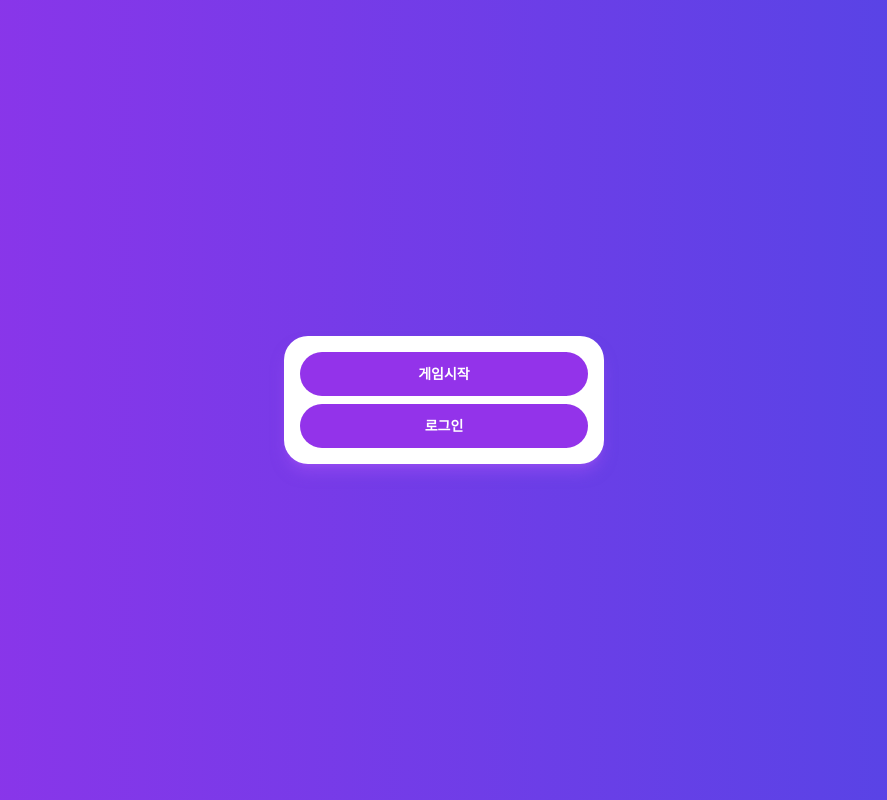
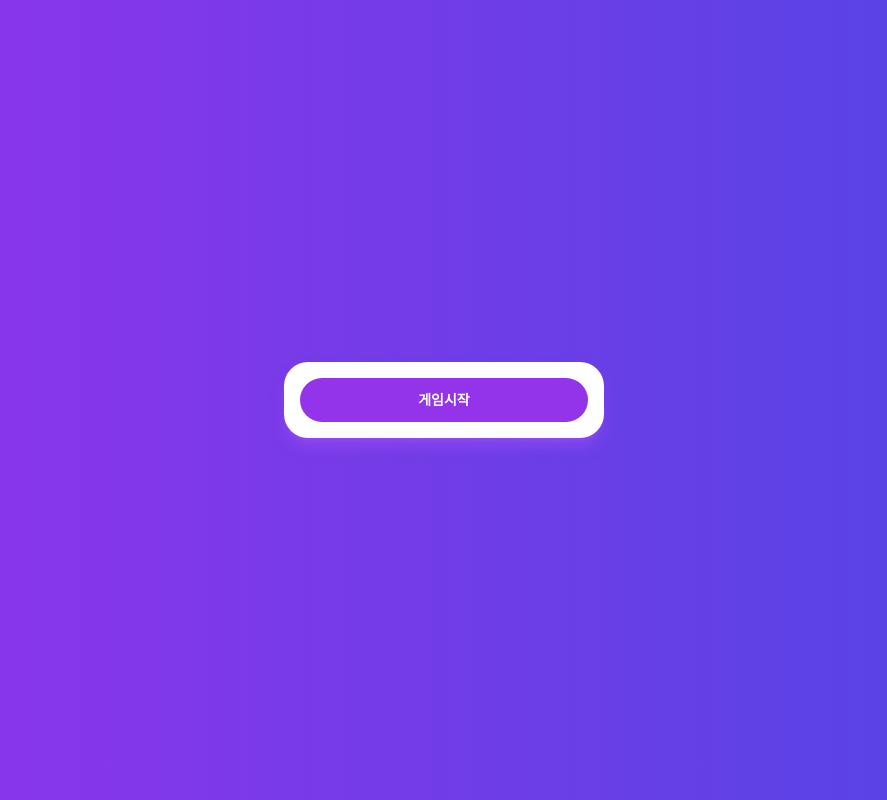
Before and after one commit to wlsrms9300/GameCollection, a Next.js app: page / in a window 1280 px wide. Shown: the whole page, without its empty margins (196-1083 px from the left). Built offline with nearby package versions, Linux system fonts and the light colour scheme.

Commit message:
로그인 버튼 주석(배포준비)

```diff
--- a/package.json
+++ b/package.json
@@ -34,5 +34,8 @@
     "tailwindcss": "^3.4.1",
     "typescript": "^5",
     "typescript-eslint": "^8.12.2"
+  },
+  "engines": {
+    "node": ">=20.9.0"
   }
 }
--- a/src/app/page.tsx
+++ b/src/app/page.tsx
@@ -15,9 +15,9 @@ export default function MainPage() {
           <Link href="/tetris">
             <button className={`${purpleButton} w-full text-sm`}>게임시작</button>
           </Link>
-          <Link href="/signin">
+          {/* <Link href="/signin">
             <button className={`${purpleButton} w-full text-sm mt-2`}>로그인</button>
-          </Link>
+          </Link> */}
         </div>
       </div>
     </div>
```
Also changed, not shown: 1 other file (tests, documents, lock files or other folders).
